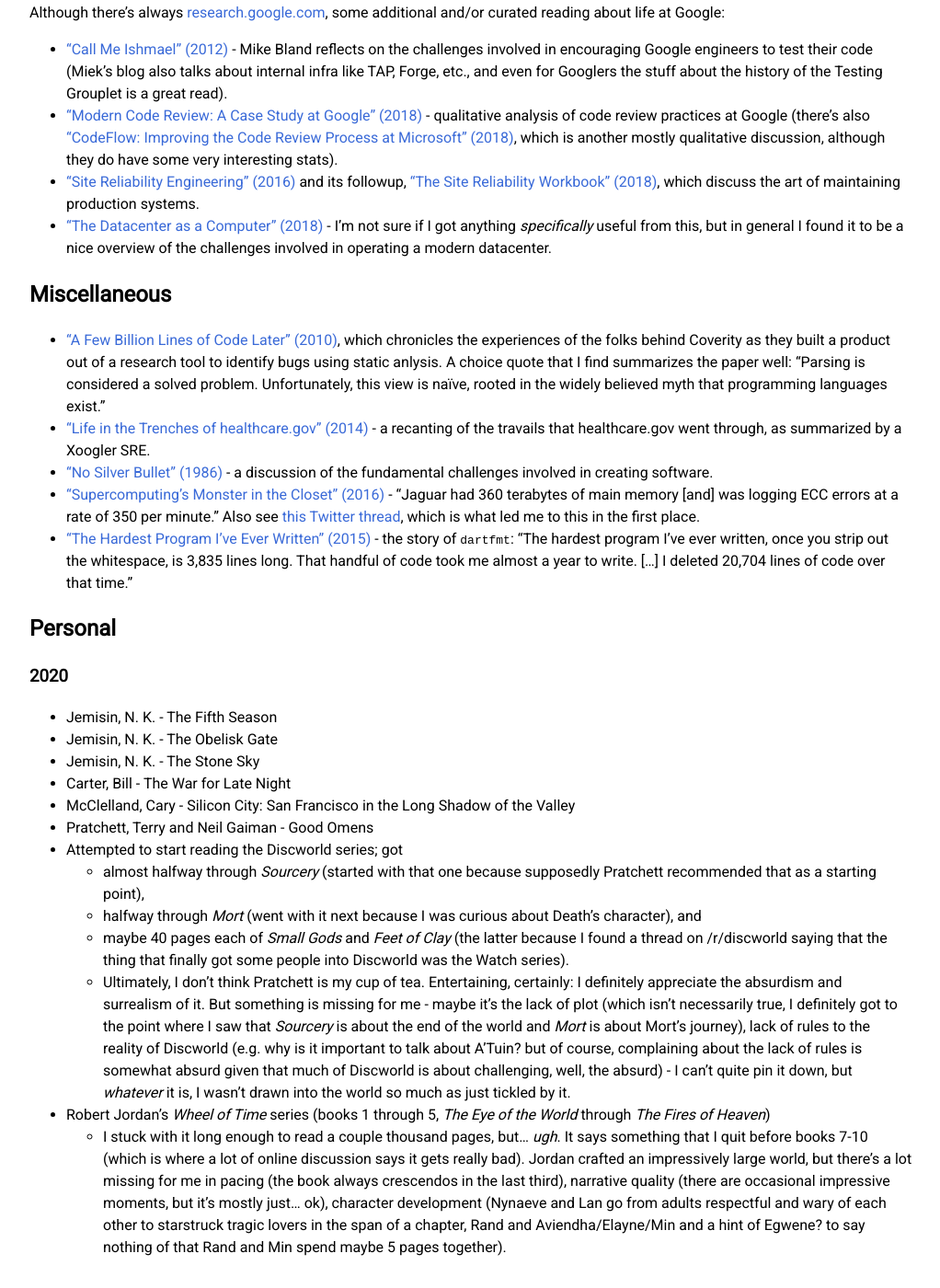
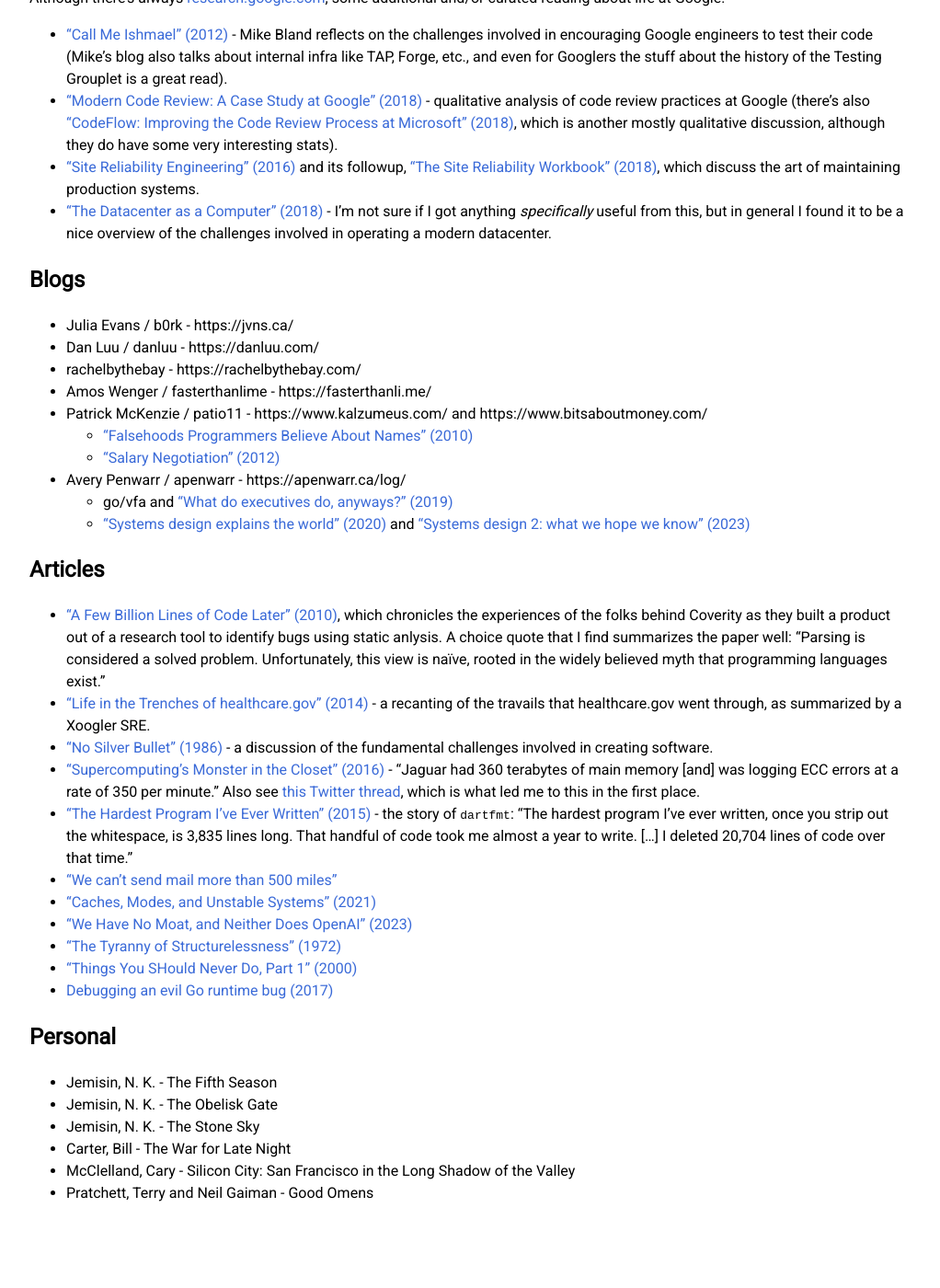
Before and after one commit to sxlijin/sxlijin.github.io, a Jekyll site: the page built from bookshelf.md, in a window 1280 px wide and 1400 px high, scrolled down 309 px. Shown: the whole window at 92% size, without its empty margins (128-1150 px from the left). Built offline with Jekyll 4.4.1, drawn with Linux system fonts in a browser that asks for light colours; our own code applies the rules of GitHub Pages for plain Markdown files; after the commit the page ends 1650 px from its top, so only the background shows below that; some of the changed text lies outside the part shown.

Commit message:
content: add blogs and interesting articles to bookshelf

```diff
--- a/bookshelf.md
+++ b/bookshelf.md
@@ -1,29 +1,44 @@
 # Bookshelf
 
-Below are lists of things I've read (or have read in part). Maybe you'll want to read them too.
-
-Most of this stuff is technical, but there might be the occasionally whimsical or more generally applicable thing here.
+An incomplete list of things I've read. Most are formative, some are included for completeness, occasionally there's something I haven't yet read.
 
 ## Google
 
 Although there's always [research.google.com](research.google.com), some additional and/or curated reading about life at Google:
 
-* ["Call Me Ishmael" (2012)](https://mike-bland.com/2012/08/10/call-me-ishmael.html) - Mike Bland reflects on the challenges involved in encouraging Google engineers to test their code (Miek's blog also talks about internal infra like TAP, Forge, etc., and even for Googlers the stuff about the history of the Testing Grouplet is a great read).
+* ["Call Me Ishmael" (2012)](https://mike-bland.com/2012/08/10/call-me-ishmael.html) - Mike Bland reflects on the challenges involved in encouraging Google engineers to test their code (Mike's blog also talks about internal infra like TAP, Forge, etc., and even for Googlers the stuff about the history of the Testing Grouplet is a great read).
 * ["Modern Code Review: A Case Study at Google" (2018)](https://sback.it/publications/icse2018seip.pdf) - qualitative analysis of code review practices at Google (there's also ["CodeFlow: Improving the Code Review Process at Microsoft" (2018)](https://queue.acm.org/detail.cfm?id=3292420), which is another mostly qualitative discussion, although they do have some very interesting stats).
 * ["Site Reliability Engineering" (2016)](https://landing.google.com/sre/sre-book/toc/index.html) and its followup, ["The Site Reliability Workbook" (2018)](https://landing.google.com/sre/workbook/toc/), which discuss the art of maintaining production systems.
 * ["The Datacenter as a Computer" (2018)](https://www.morganclaypool.com/doi/pdf/10.2200/S00874ED3V01Y201809CAC046) - I'm not sure if I got anything *specifically* useful from this, but in general I found it to be a nice overview of the challenges involved in operating a modern datacenter.
 
-## Miscellaneous
+## Blogs
+
+* Julia Evans / b0rk - https://jvns.ca/
+* Dan Luu / danluu - https://danluu.com/
+* rachelbythebay - https://rachelbythebay.com/
+* Amos Wenger / fasterthanlime - https://fasterthanli.me/
+* Patrick McKenzie / patio11 - https://www.kalzumeus.com/ and https://www.bitsaboutmoney.com/
+  * ["Falsehoods Programmers Believe About Names" (2010)](https://www.kalzumeus.com/2010/06/17/falsehoods-programmers-believe-about-names/)
+  * ["Salary Negotiation" (2012)](https://www.kalzumeus.com/2012/01/23/salary-negotiation/)
+* Avery Penwarr / apenwarr - https://apenwarr.ca/log/
+  * go/vfa and ["What do executives do, anyways?" (2019)](https://apenwarr.ca/log/20190926)
+  * ["Systems design explains the world" (2020)](https://apenwarr.ca/log/20201227) and ["Systems design 2: what we hope we know" (2023)](https://apenwarr.ca/log/20230415)
+
+## Articles
 
 * ["A Few Billion Lines of Code Later" (2010)](https://m-cacm.acm.org/magazines/2010/2/69354-a-few-billion-lines-of-code-later/fulltext), which chronicles the experiences of the folks behind Coverity as they built a product out of a research tool to identify bugs using static anlysis. A choice quote that I find summarizes the paper well: "Parsing is considered a solved problem. Unfortunately, this view is naïve, rooted in the widely believed myth that programming languages exist."
 * ["Life in the Trenches of healthcare.gov" (2014)](https://www.dotconferences.com/2014/05/robert-kennedy-life-in-the-trenches-of-healthcare-gov) - a recanting of the travails that healthcare.gov went through, as summarized by a Xoogler SRE.
 * ["No Silver Bullet" (1986)](http://faculty.salisbury.edu/~xswang/Research/Papers/SERelated/no-silver-bullet.pdf) - a discussion of the fundamental challenges involved in creating software.
 * ["Supercomputing's Monster in the Closet" (2016)](https://spectrum.ieee.org/computing/hardware/how-to-kill-a-supercomputer-dirty-power-cosmic-rays-and-bad-solder) - "Jaguar had 360 terabytes of main memory [and] was logging ECC errors at a rate of 350 per minute." Also see [this Twitter thread](https://twitter.com/whitequark/status/980522328151834624?s=19), which is what led me to this in the first place.
 * ["The Hardest Program I've Ever Written" (2015)](http://journal.stuffwithstuff.com/2015/09/08/the-hardest-program-ive-ever-written/) - the story of `dartfmt`: "The hardest program I’ve ever written, once you strip out the whitespace, is 3,835 lines long. That handful of code took me almost a year to write. [...] I deleted 20,704 lines of code over that time."
+* ["We can't send mail more than 500 miles"](https://web.mit.edu/jemorris/humor/500-miles)
+* ["Caches, Modes, and Unstable Systems" (2021)](https://brooker.co.za/blog/2021/08/27/caches.html)
+* ["We Have No Moat, and Neither Does OpenAI" (2023)](https://www.semianalysis.com/p/google-we-have-no-moat-and-neither)
+* ["The Tyranny of Structurelessness" (1972)](https://www.jofreeman.com/joreen/tyranny.htm)
+* ["Things You SHould Never Do, Part 1" (2000)](https://www.joelonsoftware.com/2000/04/06/things-you-should-never-do-part-i/)
+* [Debugging an evil Go runtime bug (2017)](https://marcan.st/2017/12/debugging-an-evil-go-runtime-bug/)
 
 ## Personal
-
-### 2020
 
 * Jemisin, N. K. - The Fifth Season
 * Jemisin, N. K. - The Obelisk Gate
@@ -31,10 +46,3 @@
 * Carter, Bill - The War for Late Night
 * McClelland, Cary - Silicon City: San Francisco in the Long Shadow of the Valley
 * Pratchett, Terry and Neil Gaiman - Good Omens
-* Attempted to start reading the Discworld series; got
-  * almost halfway through *Sourcery* (started with that one because supposedly Pratchett recommended that as a starting point),
-  * halfway through *Mort* (went with it next because I was curious about Death's character), and
-  * maybe 40 pages each of *Small Gods* and *Feet of Clay* (the latter because I found a thread on /r/discworld saying that the thing that finally got some people into Discworld was the Watch series).
-  * Ultimately, I don't think Pratchett is my cup of tea. Entertaining, certainly: I definitely appreciate the absurdism and surrealism of it. But something is missing for me - maybe it's the lack of plot (which isn't necessarily true, I definitely got to the point where I saw that *Sourcery* is about the end of the world and *Mort* is about Mort's journey), lack of rules to the reality of Discworld (e.g. why is it important to talk about A'Tuin? but of course, complaining about the lack of rules is somewhat absurd given that much of Discworld is about challenging, well, the absurd) - I can't quite pin it down, but *whatever* it is, I wasn't drawn into the world so much as just tickled by it.
-* Robert Jordan's *Wheel of Time* series (books 1 through 5, *The Eye of the World* through *The Fires of Heaven*)
-  * I stuck with it long enough to read a couple thousand pages, but... *ugh*. It says something that I quit before books 7-10 (which is where a lot of online discussion says it gets really bad). Jordan crafted an impressively large world, but there's a lot missing for me in pacing (the book always crescendos in the last third), narrative quality (there are occasional impressive moments, but it's mostly just... ok), character development (Nynaeve and Lan go from adults respectful and wary of each other to starstruck tragic lovers in the span of a chapter, Rand and Aviendha/Elayne/Min and a hint of Egwene? to say nothing of that Rand and Min spend maybe 5 pages together).
```
